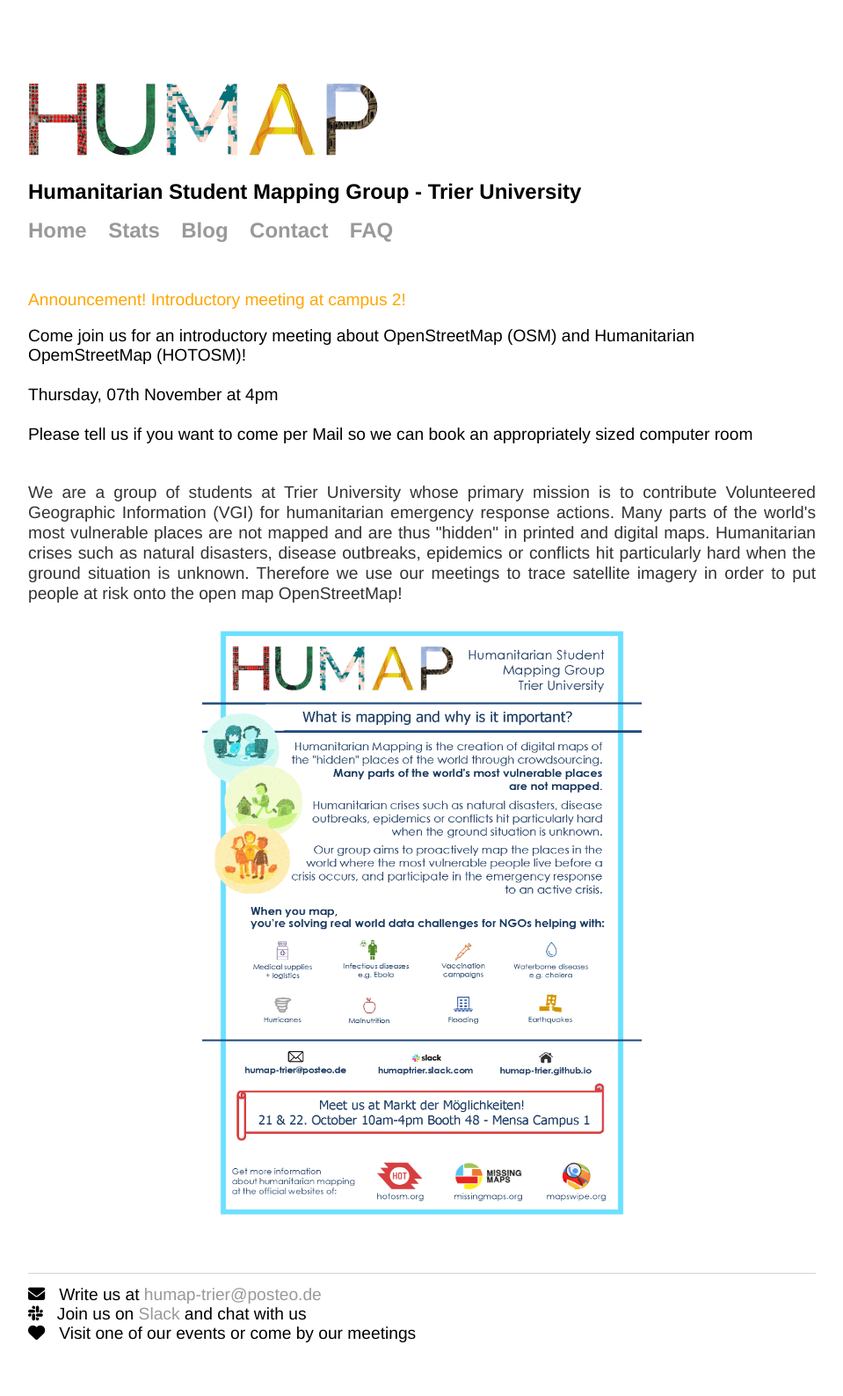
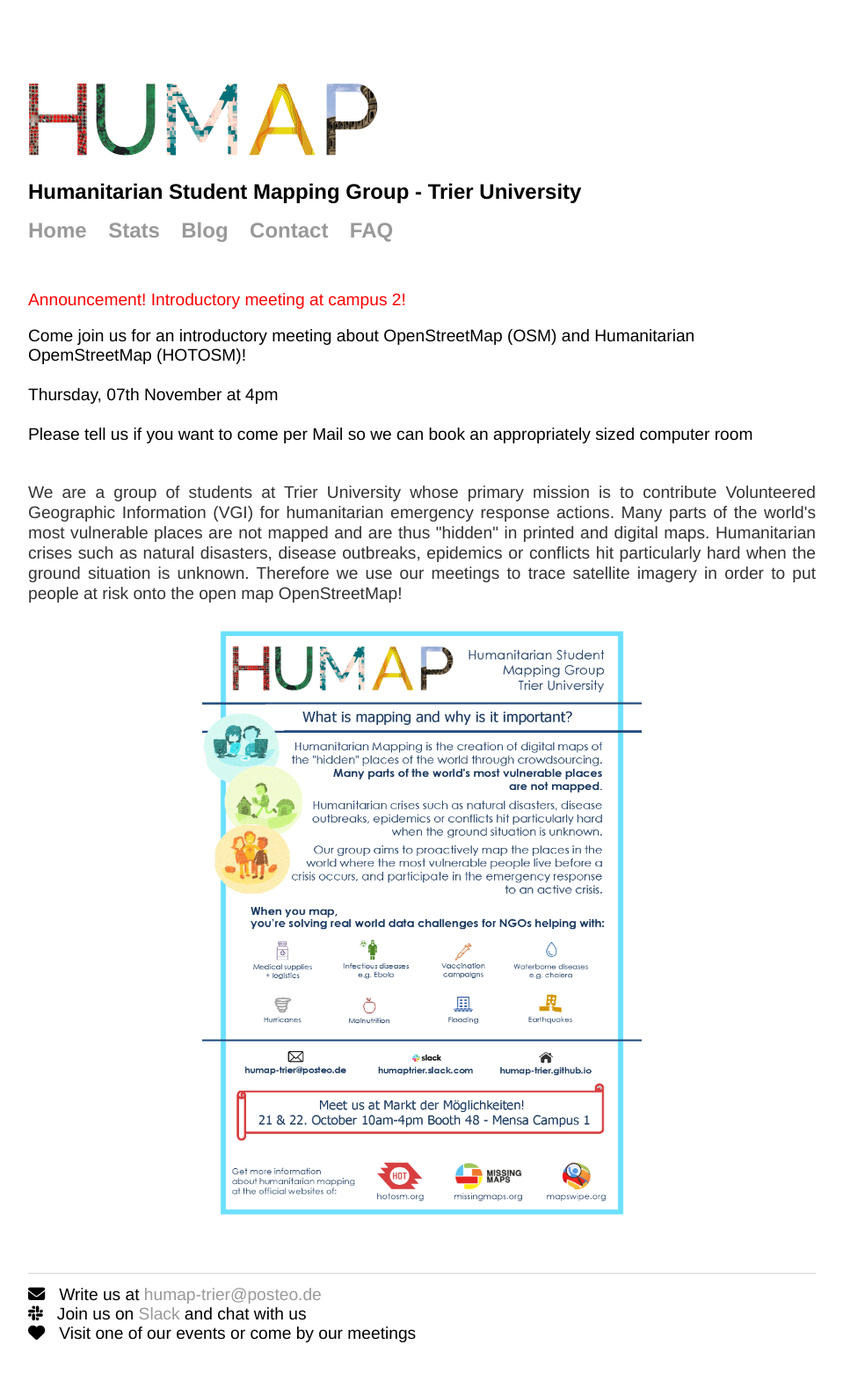
Before and after one commit to humap-trier/humap-trier.github.io, a Jekyll site: the page built from index.html, in a window 1280 px wide. Shown: the whole page at 88% size, without its empty margins (160-1119 px from the left). Built offline with Jekyll 4.4.1, drawn with Linux system fonts in a browser that asks for light colours; nearby versions of some CDN libraries.

Commit message:
Update index.html

```diff
--- a/index.html
+++ b/index.html
@@ -3,7 +3,7 @@ layout: default
 title: HuMap Trier
 ---
 <div class="blurb">
-	<p style="color: orange;">Announcement! Introductory meeting at campus 2!</p>
+	<p style="color: red;">Announcement! Introductory meeting at campus 2!</p>
 <ul>
 <li>Come join us for an introductory meeting about OpenStreetMap (OSM) and Humanitarian OpemStreetMap (HOTOSM)!</li>
 	<li>Thursday, 07th November at 4pm</li>
```
